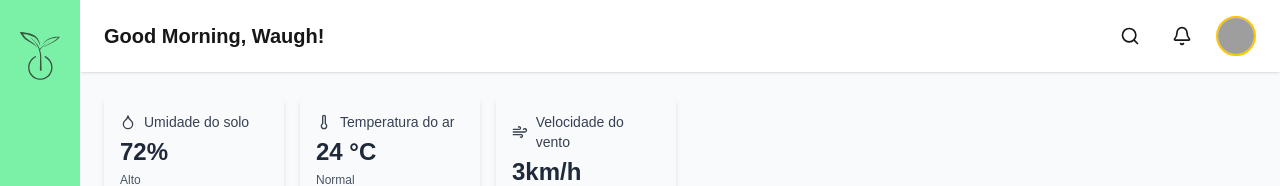
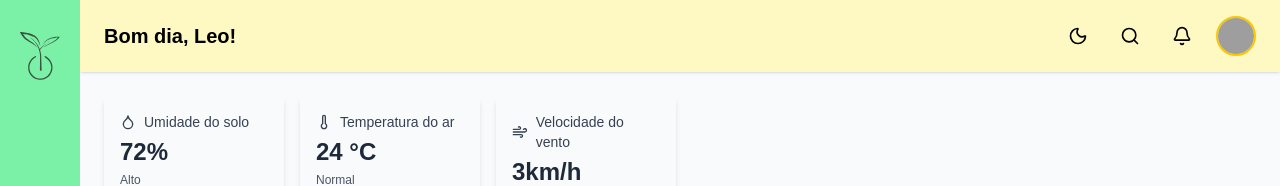
Before and after one commit to leomatiazzz/ProjetinDoCid, a Next.js app: page / in a window 1280 px wide. Shown: the top 186 px of the page. Built offline with nearby package versions, Linux system fonts and the light colour scheme; grey boxes are pictures that could not be loaded.

Commit message:
Fazendo alterações no topbar

```diff
--- a/package.json
+++ b/package.json
@@ -21,9 +21,11 @@
     "@types/node": "^20",
     "@types/react": "^19",
     "@types/react-dom": "^19",
+    "autoprefixer": "^10.4.21",
     "eslint": "^9",
     "eslint-config-next": "15.3.5",
-    "tailwindcss": "^4",
+    "postcss": "^8.5.6",
+    "tailwindcss": "^4.1.11",
     "typescript": "^5"
   }
 }
--- a/src/components/TopBar.tsx
+++ b/src/components/TopBar.tsx
@@ -1,19 +1,42 @@
 "use client";
-import { Bell, Search } from "lucide-react";
+import { Bell, Search, Sun, Moon } from "lucide-react";
 import Image from "next/image";
+import { useEffect, useState } from "react";
 
 export function TopBar() {
+  const [darkMode, setDarkMode] = useState(false);
+
+  // Aplica a classe "dark" no <html>
+  useEffect(() => {
+    if (darkMode) {
+      document.documentElement.classList.add("dark");
+    } else {
+      document.documentElement.classList.remove("dark");
+    }
+  }, [darkMode]);
+
   return (
-    <header className="ml-16 md:ml-20 px-6 py-4 flex items-center justify-between bg-white shadow-sm sticky top-0 z-40">
-      <div className="text-xl font-semibold">Good Morning, Waugh!</div>
+    <header className="ml-16 md:ml-20 px-6 py-4 flex items-center justify-between bg-yellow-100 text-black shadow-sm sticky top-0 z-40">
+      <div className="text-xl font-semibold">Bom dia, Leo!</div>
 
       <div className="flex items-center gap-4">
-        <button className="p-2 rounded-full hover:bg-gray-100">
+        {/* Botão modo escuro/claro */}
+        <button
+          onClick={() => setDarkMode(!darkMode)}
+          className="p-2 rounded-full hover:bg-yellow-300 transition-colors"
+          title="Alternar modo escuro"
+        >
+          {darkMode ? <Sun size={20} /> : <Moon size={20} />}
+        </button>
+
+        <button className="p-2 rounded-full hover:bg-yellow-300 transition-colors">
           <Search size={20} />
         </button>
-        <button className="p-2 rounded-full hover:bg-gray-100">
+
+        <button className="p-2 rounded-full hover:bg-yellow-300 transition-colors">
           <Bell size={20} />
         </button>
+
         <div className="w-10 h-10 rounded-full overflow-hidden border-2 border-yellow-400">
           <Image
             src="https://i.pravatar.cc/100"
--- /dev/null
+++ b/tailwind.config.ts
@@ -0,0 +1,18 @@
+import type { Config } from "tailwindcss";
+
+const config: Config = {
+  darkMode: "class", // permite ativar o modo noturno por classe
+  content: [
+    "./src/**/*.{js,ts,jsx,tsx}", // varre os arquivos dentro de /src
+  ],
+  theme: {
+    extend: {
+      colors: {
+        primary: "#E9AC28", // sua cor amarela personalizada
+      },
+    },
+  },
+  plugins: [],
+};
+
+export default config;
```
Also changed, not shown: 1 other file (tests, documents, lock files or other folders).
